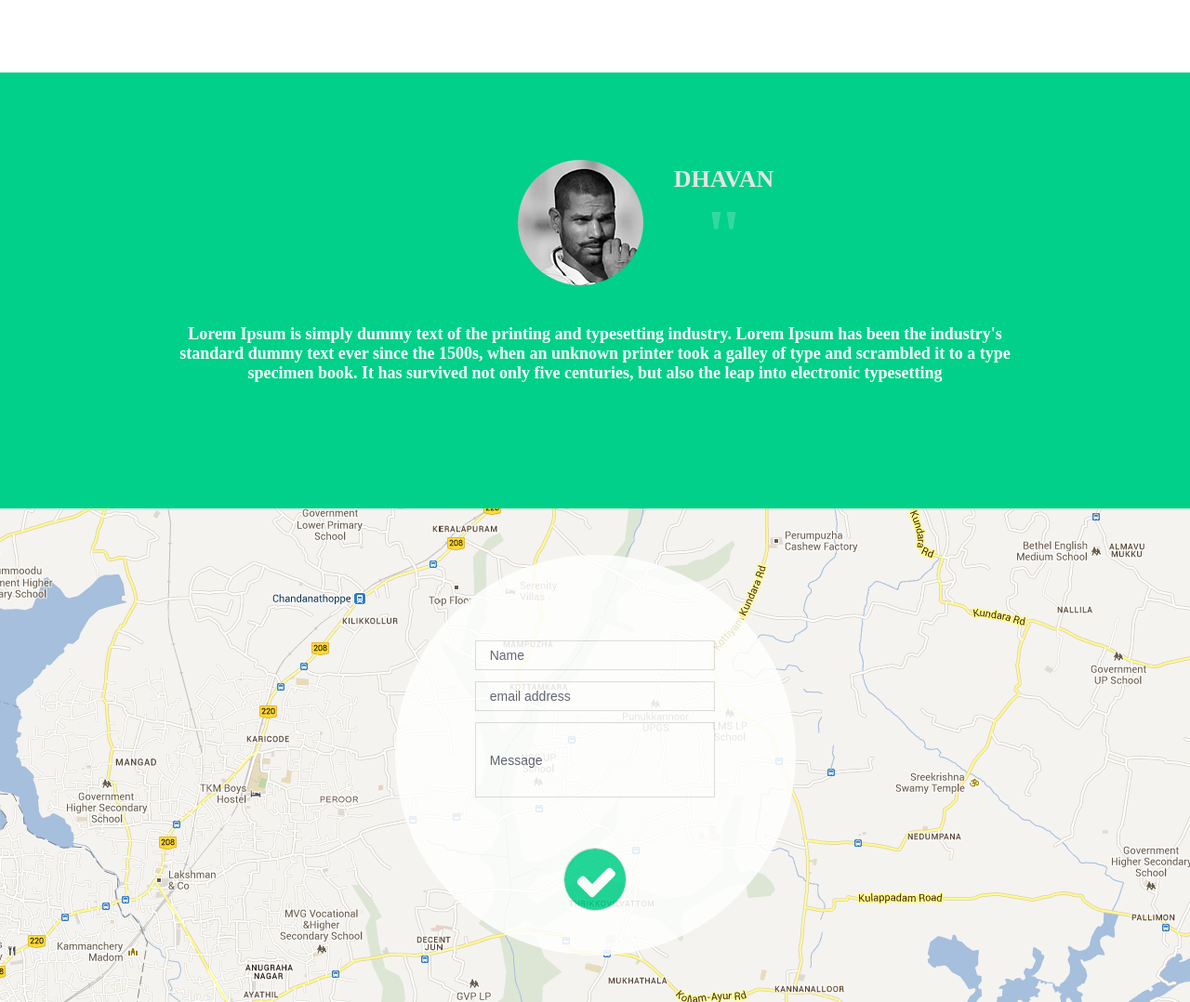
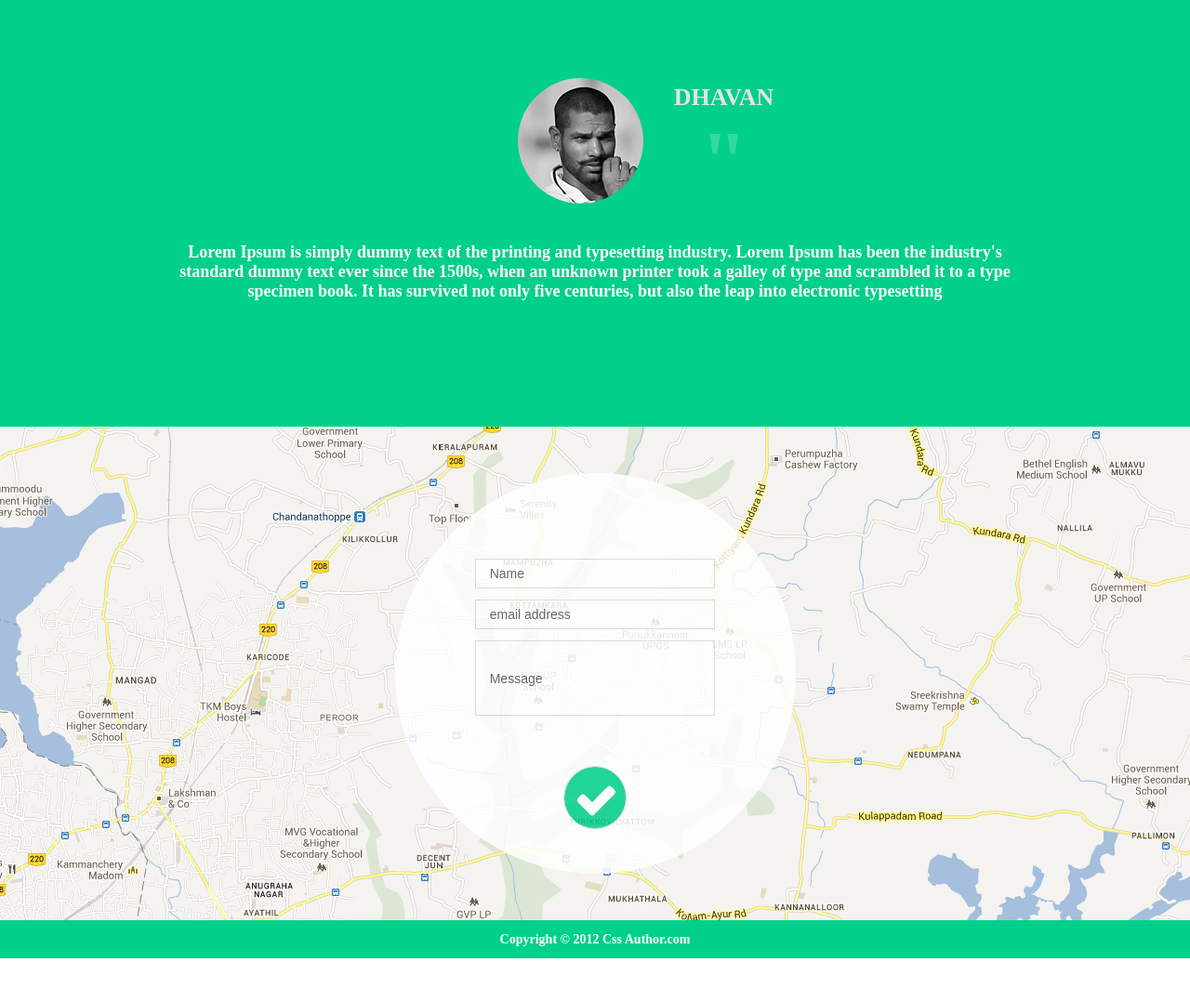
Before and after one commit to TanushaVeraksa/Lesson5, a plain HTML site: page index.html in a window 1280 px wide. Shown: the part 960-2038 px from the top of the page at 93% size. After the commit the page ends 1991 px from the top, so only its background shows below. Drawn offline with Linux system fonts and the light colour scheme; files whose address does not match are found by name; a web font is replaced by a local one.

Commit message:
added a footer, change a font

```diff
--- a/css/style.css
+++ b/css/style.css
@@ -56,11 +56,12 @@ nav {
 header {
     background: url(..//img/header.png) no-repeat;
     width: 1280px;
-    height: 578px;
+    height: 490px;
     display: flex;
     flex-direction: column;
     align-items: center;
     justify-content: center;
+    font-family: 'Helvetica LT Condensed';
 }
 
 header h1 {
@@ -125,6 +126,7 @@ header button {
     flex-direction: column;
     align-items: center;
     justify-content: center;
+    font-family: 'Helvetica LT Condensed';
 }
 .wrapped h2 {
     width: 629px;
@@ -168,6 +170,7 @@ header button {
     flex-direction: column;
     align-items: center;
     justify-content: center;
+    font-family: 'Helvetica LT Condensed';
 }
 .man {
     width: 450px;
@@ -187,9 +190,10 @@ header button {
     flex-direction: column;
     align-items: center;
     justify-content: center;
+    font-family: 'Helvetica LT Condensed';
 }
 .wrap h2 {
-    font-size: 78px;
+    font-size: 92px;
     color: #FFFFFF;
     opacity: 0.2;
     font-weight: bold;
@@ -228,6 +232,7 @@ header button {
     display: flex;
     align-items: flex-end;
     justify-content: center;
+    font-family: 'Helvetica LT Condensed';
 }
 .form {
     display: flex;
@@ -236,6 +241,7 @@ header button {
     justify-content: space-around;
     width: 60%;
     height: 80%;
+    font-family: 'Helvetica LT Condensed';
 }
 .form__input-name {
     font-size: 14px;
@@ -276,3 +282,16 @@ header button {
     background: url(..//img/check.png) no-repeat;
     margin: 42px 0;
 }
+footer {
+    background-color: #00D089;
+    height: 41px;
+    width: 1280px;
+    display: flex;
+    justify-content: center;
+    align-items: center;
+    font-family: 'Helvetica LT Condensed';
+}
+footer h6 {
+    color: #FFFFFF;
+    font-size: 14px;
+}
--- a/index.html
+++ b/index.html
@@ -5,6 +5,7 @@
     <meta name="viewport" content="width=device-width, initial-scale=1.0">
     <link rel="stylesheet" href="css/style.css">
     <link href="https://fonts.googleapis.com/css2?family=Cherry+Swash&display=swap" rel="stylesheet">
+    <link href="https://db.onlinewebfonts.com/c/2b4a2b9a301691ba24e36b0e1d7c796f?family=Helvetica+LT+Condensed" rel="stylesheet" type="text/css">
     <title>Black Sea</title>
 </head>
 <body>
@@ -64,6 +65,10 @@
                 </form>
             </div>
         </section>
+
+        <footer>
+            <h6>Copyright © 2012 Css Author.com</h6>
+        </footer>
     </div>
 </body>
 </html>
```
